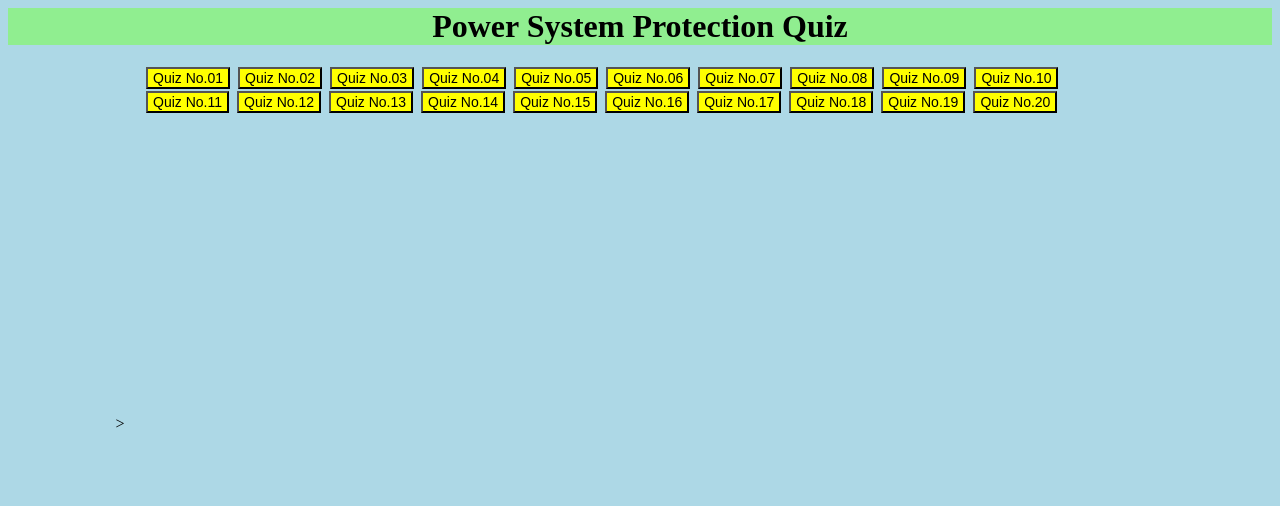
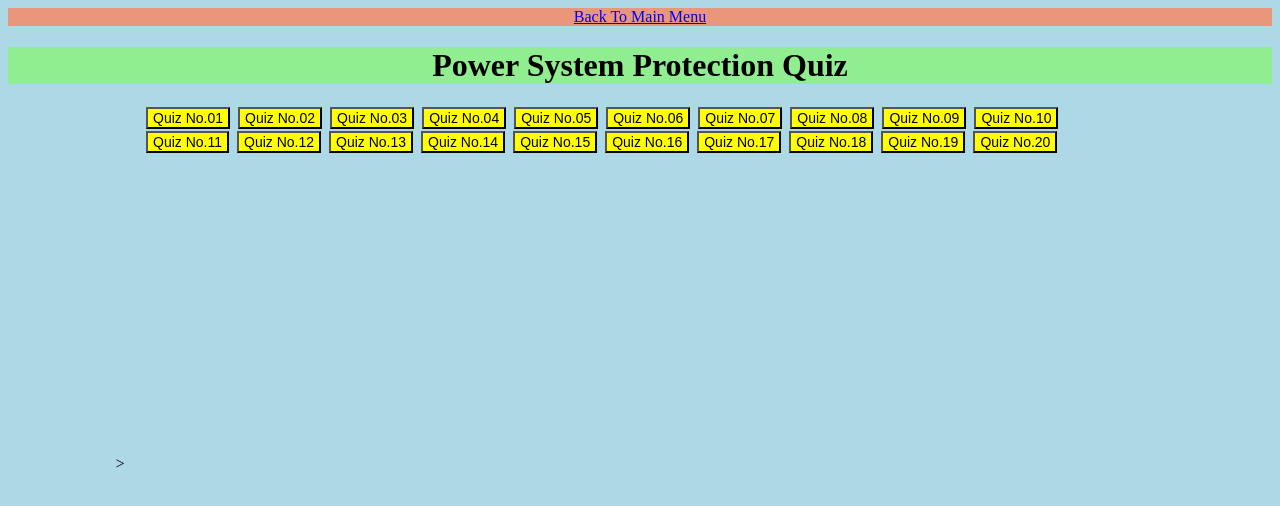
Before and after one commit to srbee/ProtectionQuiz, a plain HTML site: page index.html in a window 1280 px wide. Drawn offline with Linux system fonts and the light colour scheme.

Commit message:
Update index.html

```diff
--- a/index.html
+++ b/index.html
@@ -1543,6 +1543,9 @@ document.getElementById('qz20_butt').style.visibility       = "hidden";
 
 <body onload='hideAllExceptStart_butt()'>
 <body>
+<p style="text-align:center">
+   <a href="https://srbee.github.io/srbee"> Back To Main Menu </a>
+</p>
 <h1> Power System Protection Quiz </h1>
 <p id="QuizName" class='QuizName'>  </p>
 &nbsp &nbsp &nbsp &nbsp &nbsp &nbsp &nbsp &nbsp &nbsp &nbsp &nbsp &nbsp &nbsp &nbsp &nbsp&nbsp &nbsp &nbsp<button id='qz1_butt'  class='gundi' onclick='conductQuiz(QZ1,0)'>     Quiz No.01   </button>
```
